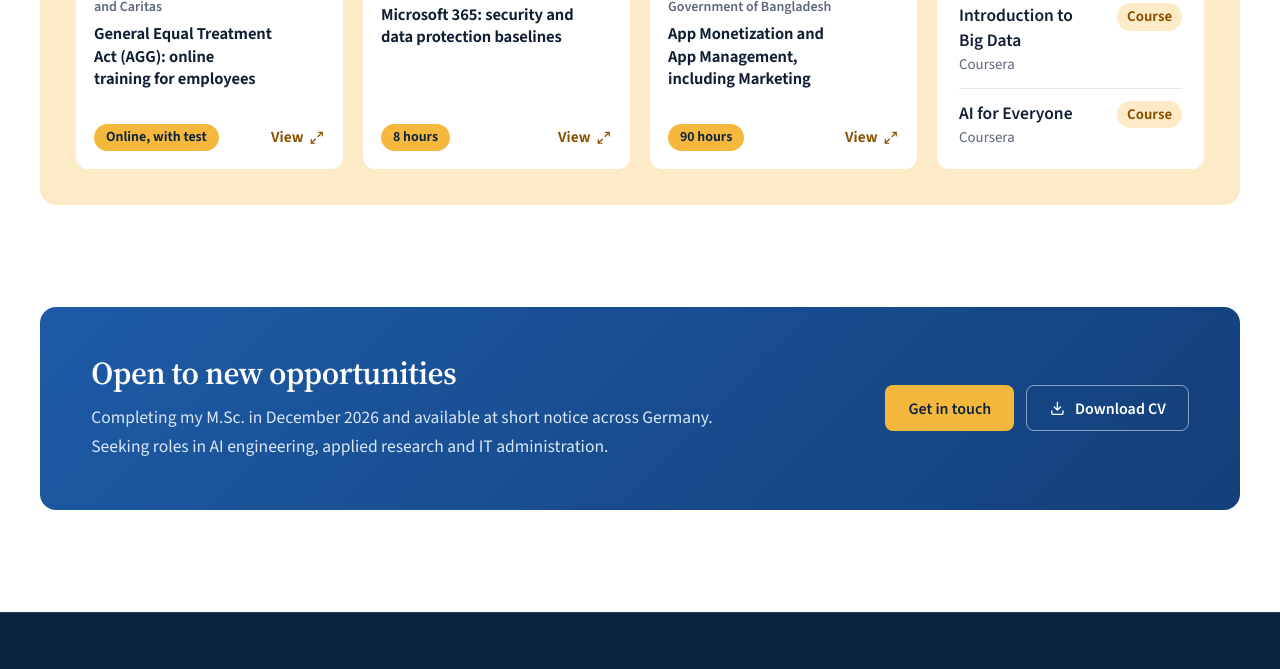
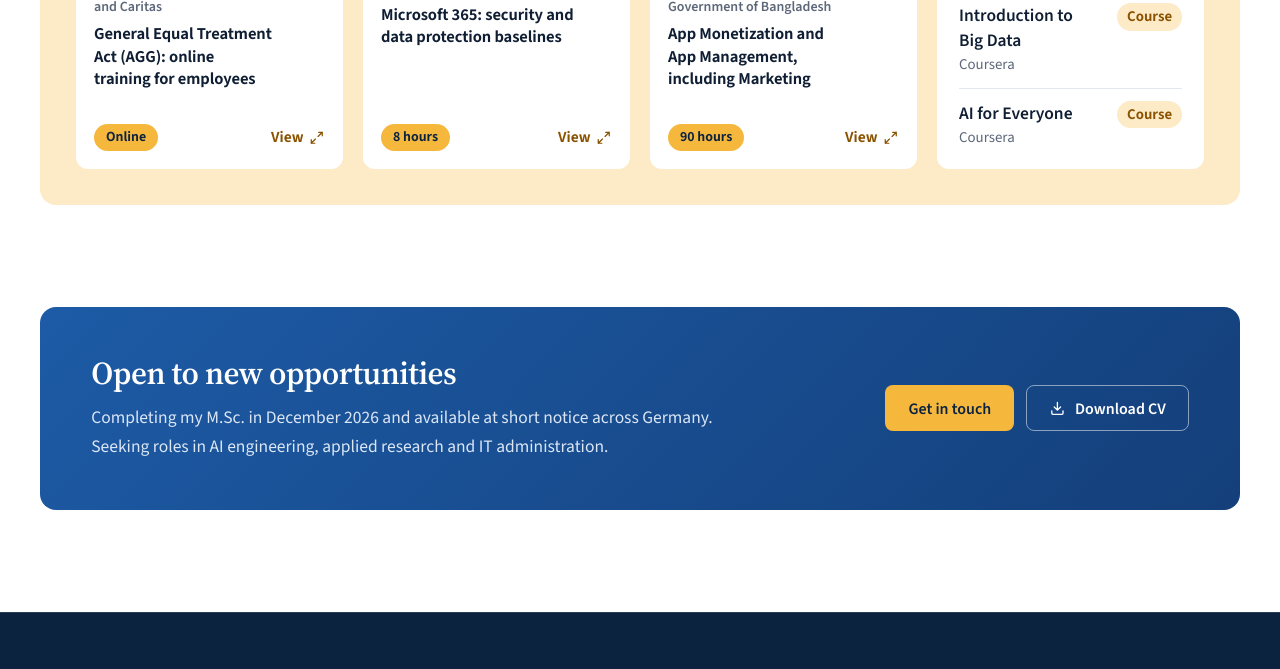
Before and after one commit to Md-Imdadul-Hoque/Md-Imdadul-Hoque.github.io, a plain HTML site: page certificates.html in a window 1280 px wide. Shown: the part 2703-3372 px from the top of the page. Drawn offline with Linux system fonts and the light colour scheme; no server answers.

Commit message:
Shorten the AGG certificate label to "Online"
Co-Authored-By: Claude Opus 5.5 <noreply@anthropic.com>

```diff
--- a/certificates.html
+++ b/certificates.html
@@ -220,7 +220,7 @@
               <div class="doc-body">
                 <p class="doc-meta">November 2026 · EKD, Diakonie, VDD and Caritas</p>
                 <h3>General Equal Treatment Act (AGG): online training for employees</h3>
-                <p class="doc-foot"><span class="pill">Online, with test</span><span class="doc-open">View <svg class="icon" aria-hidden="true"><use href="#i-expand"/></svg></span></p>
+                <p class="doc-foot"><span class="pill">Online</span><span class="doc-open">View <svg class="icon" aria-hidden="true"><use href="#i-expand"/></svg></span></p>
               </div>
             </a>
             <a class="doc-card" id="cert-heise" href="assets/img/certs/heise-m365-2026-lg.webp" data-lightbox="doc" data-caption="Certificate of participation, iX workshop “M365: Baselines für Tenant Settings, Informationssicherheit und Datenschutz”, heise conferences, 22 September 2026.">
```
Also changed, not shown: de/certificates.html (+1 -1 lines).
